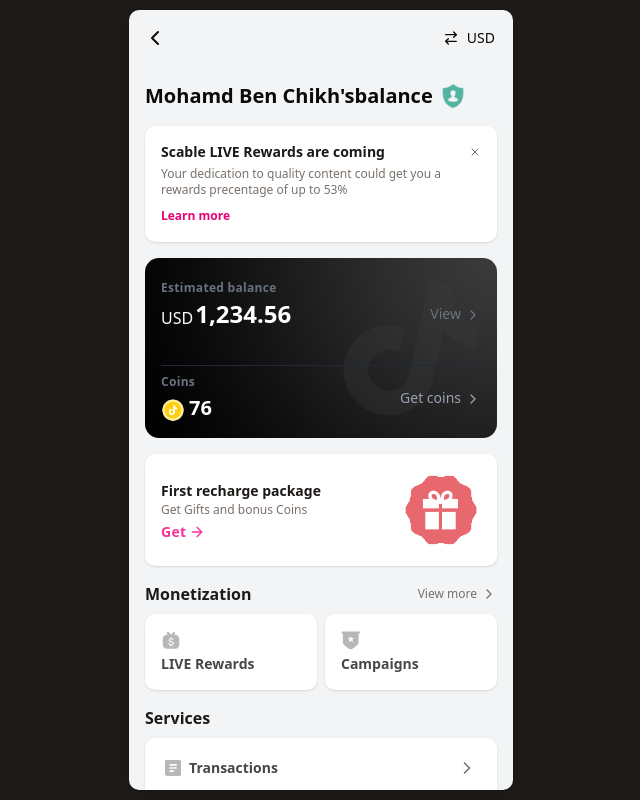
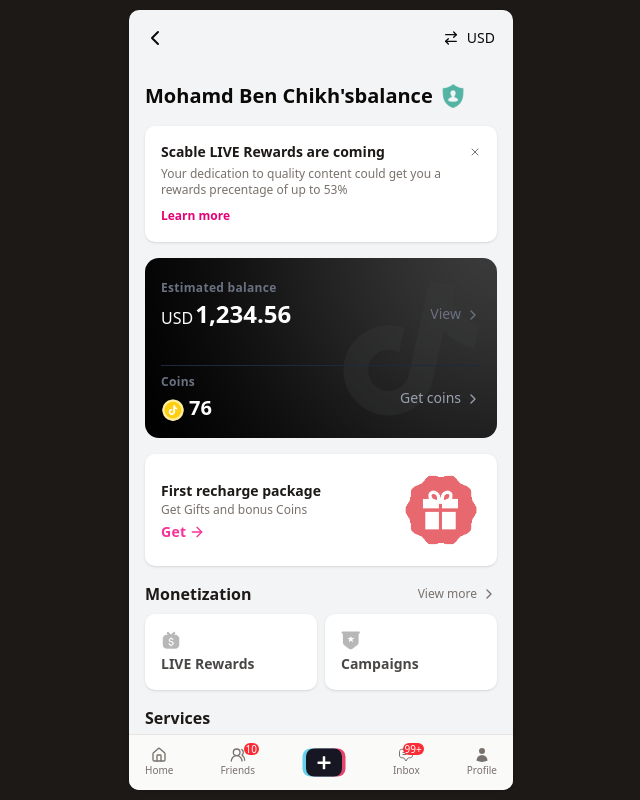
Before and after one commit to mohamdebenchikh/tiktok-clone-vite, a React (Vite) app: page /balance in a window 1280 px wide. Shown: the whole page, without its empty margins (319-959 px from the left). Built offline with nearby package versions, Linux system fonts and the light colour scheme.

Commit message:
Add bottom navigation to balance page
cgen-4772cf9523d34676824788b9cadaf3fc

```diff
--- a/src/pages/balanace.tsx
+++ b/src/pages/balanace.tsx
@@ -1,6 +1,7 @@
 import { ScrollArea } from "@/components/ui/scroll-area";
 import BalanceHeader from "@/components/balance/balance-header";
 import BalanceContent from "@/components/balance/balance-content";
+import BottomNavigation from "@/components/profile/bottom-navigation";
 
 export default function BalancePage() {
   return (
@@ -11,6 +12,7 @@ export default function BalancePage() {
           <BalanceContent />
         </ScrollArea>
       </div>
+      <BottomNavigation />
     </div>
-    )
+  );
 }
```
Lines whose indentation alone changed are shown as unchanged.
